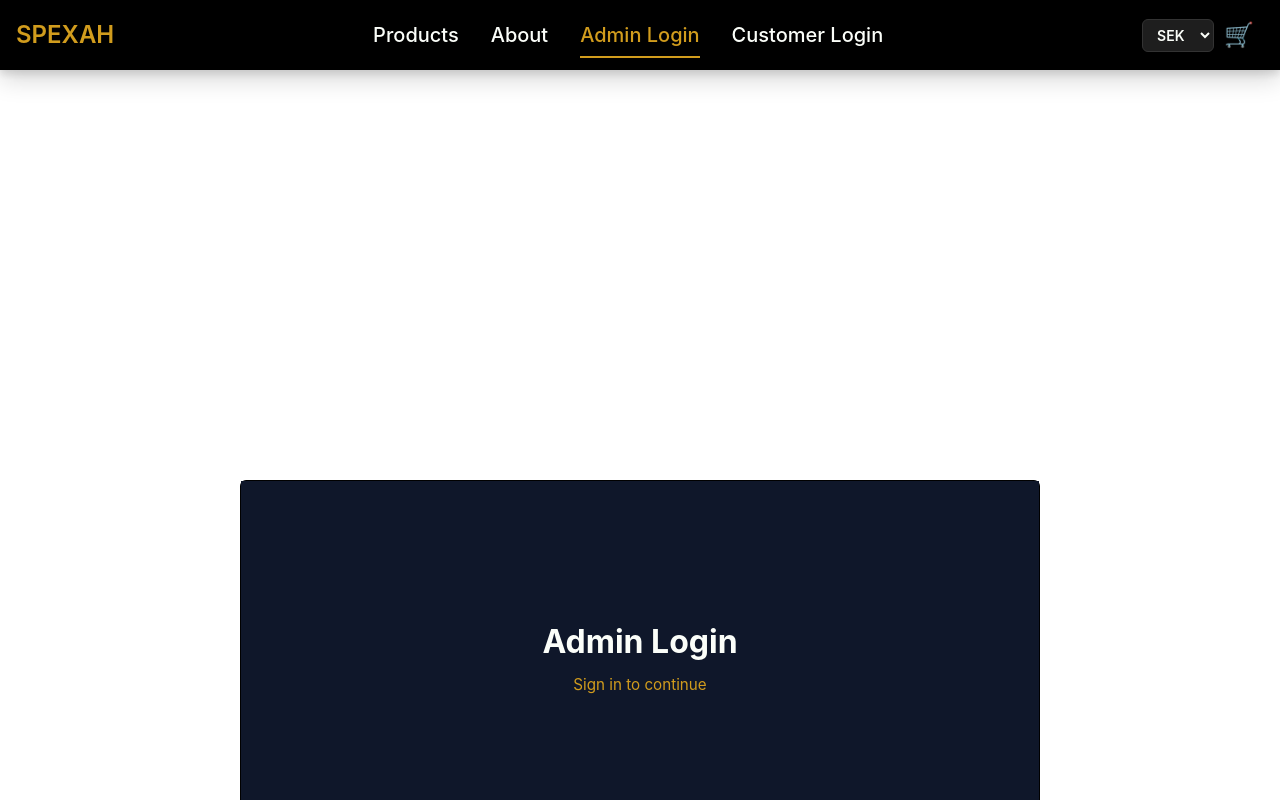
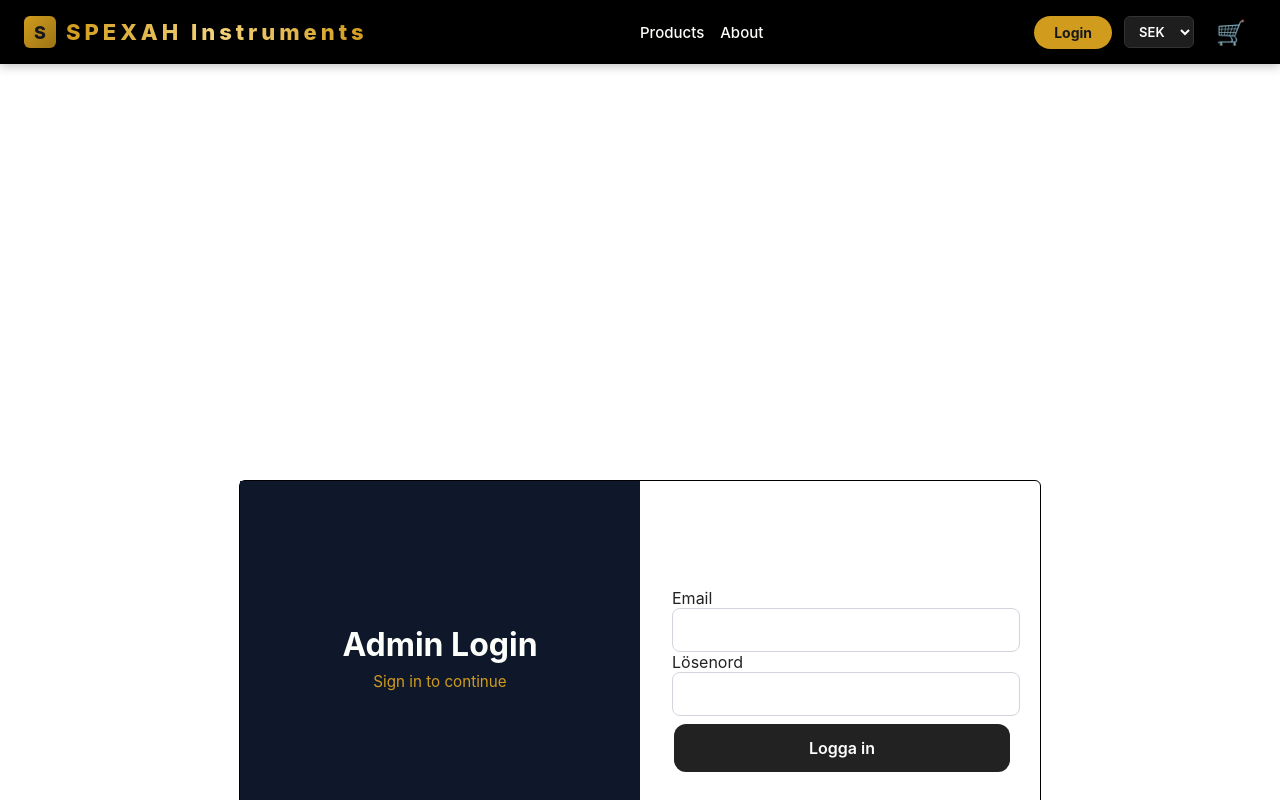
Before and after one commit to KareemKDX/Music-Ecommerce, a React (Vite) app in the folder frontend/: page /admin/login in a window 1280 px wide. Shown: the top 800 px of the page. Built offline with nearby package versions, Linux system fonts and the light colour scheme; no server answers.

Commit message:
Fixed navbar & redesigned. Removed admin login from nav. some styling updates

```diff
--- a/frontend/src/components/Navbar.tsx
+++ b/frontend/src/components/Navbar.tsx
@@ -29,8 +29,11 @@ const Navbar: React.FC = () => {
   return (
     <nav className="navbar">
       <div className="navbar-container">
-        <div className="navbar-logo">
-          <span>SPEXAH</span>
+        <div className="nav-left">
+          <NavLink to="/" className="navbar-logo">
+            <span className="logo-mark">S</span>
+            <span className="logo-text">SPEXAH Instruments</span>
+          </NavLink>
         </div>
 
         <button
@@ -44,9 +47,12 @@ const Navbar: React.FC = () => {
         </button>
 
         <div className={`navbar-links ${menuOpen ? "open" : ""}`}>
+          <div className="nav-link-center">
             <NavLink to="/">Products</NavLink>
             <NavLink to="/about">About</NavLink>
+          </div>
 
+          <div className="nav-right-container">
             {isLoggedIn && role === "admin" && (
               <NavLink to="/admin">Admin Dashboard</NavLink>
             )}
@@ -54,17 +60,20 @@ const Navbar: React.FC = () => {
               <NavLink to="/account">My account</NavLink>
             )}
 
-          {isLoggedIn && <button onClick={accountLogout}>Logout</button>}
+            {isLoggedIn && (
+              <button className="btn-logout" onClick={accountLogout}>
+                Logout
+              </button>
+            )}
 
             {!isLoggedIn && (
               <>
-              <NavLink to="/admin/login">Admin Login</NavLink>
-              <NavLink to="/login">Customer Login</NavLink>
+                <NavLink className="login-btn-nav" to="/login">
+                  Login
+                </NavLink>
               </>
             )}
-        </div>
 
-        <div className="nav-right-container">
             <CurrencySelector />
 
             <div className="cart-wrapper">
@@ -86,6 +95,7 @@ const Navbar: React.FC = () => {
             </div>
           </div>
         </div>
+      </div>
     </nav>
   );
 };
--- a/frontend/src/css/Navbar.css
+++ b/frontend/src/css/Navbar.css
@@ -3,27 +3,26 @@
   top: 0;
   left: 0;
   right: 0;
-  height: 70px;
-  background-color: rgba(255, 255, 255, 0.95);
+  height: 64px;
+  background-color: var(--primary-background);
   z-index: 1000;
   transition: all 0.3s ease;
 
   max-width: 2000px;
   margin: 0 auto;
-  box-shadow:
-    0 4px 8px rgba(0, 0, 0, 0.12),
-    0 10px 25px rgba(0, 0, 0, 0.15);
+  box-shadow: 0 2px 10px rgba(0, 0, 0, 0.25);
 }
 
 .nav-right-container {
   display: flex;
   align-items: center;
   justify-content: center;
+  gap: 12px;
 }
 
 .navbar-container {
   margin: 0 auto;
-  padding: 0 16px;
+  padding: 0 24px;
   height: 100%;
   display: flex;
   align-items: center;
@@ -34,33 +33,99 @@
 .navbar-logo {
   display: flex;
   align-items: center;
-  font-size: 24px;
-  font-weight: 600;
-  color: var(--color-text-gold);
+  gap: 10px;
   text-decoration: none;
-  transition: color 0.2s ease;
 }
 
+.logo-mark {
+  display: flex;
+  align-items: center;
+  justify-content: center;
+  width: 32px;
+  height: 32px;
+  border-radius: var(--radius-small);
+  background: linear-gradient(
+    135deg,
+    var(--color-primary),
+    var(--color-primary-darkened)
+  );
+  color: var(--color-text-dark);
+  font-size: 18px;
+  font-weight: 800;
+  transition:
+    transform 0.3s ease,
+    box-shadow 0.3s ease;
+}
+
+.logo-text {
+  font-size: 22px;
+  font-weight: 800;
+  letter-spacing: 0.18em;
+  background: linear-gradient(
+    90deg,
+    var(--color-primary),
+    #f3d27a,
+    var(--color-primary)
+  );
+  -webkit-background-clip: text;
+  background-clip: text;
+  -webkit-text-fill-color: transparent;
+  color: transparent;
+}
+
+.navbar-logo:hover .logo-mark {
+  transform: rotate(-8deg) scale(1.08);
+  box-shadow: 0 0 14px rgba(209, 156, 29, 0.6);
+}
 .navbar-logo:hover {
   color: var(--color-text-gold);
 }
 
 .navbar-links {
   display: flex;
-
-  gap: 32px;
+  align-items: center;
+  justify-content: space-between;
+  gap: 28px;
+  flex: 1;
 }
 
+.nav-link-center {
+  display: flex;
+  gap: 1rem;
+}
+
+.nav-left {
+  flex: 1;
+}
 .navbar-links a {
   position: relative;
   color: var(--color-text);
   text-decoration: none;
-  font-size: 20px;
+  font-size: 15px;
   font-weight: 500;
   padding: 8px 0;
   transition: color 0.2s ease;
 }
 
+.navbar-links a.login-btn-nav {
+  padding: 8px 20px;
+  border-radius: 999px;
+  background-color: var(--color-primary);
+  color: var(--color-text-dark);
+  font-size: 14px;
+  font-weight: 700;
+}
+
+.navbar-links a.login-btn-nav:hover {
+  background-color: #f3d27a;
+  color: var(--color-text-dark);
+  transform: translateY(-1px);
+  box-shadow: 0 0 12px rgba(209, 156, 29, 0.5);
+}
+
+.navbar-links a.login-btn-nav::after {
+  display: none;
+}
 .navbar-links a:hover {
   color: var(--color-text-gold);
 }
@@ -113,6 +178,7 @@
   background-color: var(--color-text);
   transition: all 0.3s ease;
 }
+
 .currency-selector {
   display: flex;
   align-items: center;
@@ -125,7 +191,7 @@
 .currency-selector select {
   width: auto;
   padding: 6px 10px;
-  font-size: 14px;
+  font-size: 13px;
   font-weight: 600;
   color: var(--color-text);
   background-color: var(--color-surface);
@@ -142,9 +208,10 @@
   border-color: var(--color-primary);
   box-shadow: 0 0 0 2px rgba(209, 156, 29, 0.25);
 }
+
 @media (max-width: 768px) {
   .navbar {
-    height: 60px;
+    height: 56px;
   }
 
   .navbar-container {
@@ -152,7 +219,7 @@
   }
 
   .navbar-logo {
-    font-size: 20px;
+    font-size: 18px;
   }
 
   .navbar-toggle {
@@ -163,18 +230,17 @@
 
   .navbar-links {
     position: absolute;
-    top: 60px;
+    top: 56px;
     left: 0;
     right: 0;
     display: flex;
     flex-direction: column;
+    align-items: stretch;
     gap: 0;
 
     background-color: var(--primary-background);
-
-    padding: 10px 20px 20px;
-
-    box-shadow: 0 8px 15px rgba(0, 0, 0, 0.1);
+    padding: 8px 20px 16px;
+    box-shadow: 0 8px 15px rgba(0, 0, 0, 0.2);
 
     opacity: 0;
     visibility: hidden;
@@ -196,10 +262,8 @@
   .navbar-links button {
     width: 100%;
     box-sizing: border-box;
-
-    padding: 14px 0;
-
-    font-size: 17px;
+    padding: 12px 0;
+    font-size: 15px;
     text-align: left;
   }
 
@@ -217,10 +281,22 @@
 
   .navbar-links button:hover {
     color: var(--color-text-gold);
+    box-shadow: none;
+    transform: none;
   }
 
   .toggle-bar {
-    width: 25px;
+    width: 24px;
     height: 2px;
   }
+  .logo-mark {
+    width: 28px;
+    height: 28px;
+    font-size: 16px;
+  }
+
+  .logo-text {
+    font-size: 18px;
+    letter-spacing: 0.14em;
+  }
 }
--- a/frontend/src/css/globals.css
+++ b/frontend/src/css/globals.css
@@ -1,4 +1,4 @@
-* {
+--var * {
   box-sizing: border-box;
 }
 
@@ -11,9 +11,9 @@ body {
     BlinkMacSystemFont,
     "Segoe UI",
     sans-serif;
-  background-color: var(--primary-background);
-  color: var(--color-text-dark);
-  line-height: 1.5;
+
+  background-color: #d19c1d;
+  color: #222;
 }
 
 :root {
@@ -47,41 +47,8 @@ body {
   flex-wrap: wrap;
 }
 
-/* =========================
-   BUTTONS
-========================= */
-
 button {
   font: inherit;
-  border: none;
-  border-radius: var(--radius-small);
-  padding: 10px 16px;
-  margin: 2px;
-  background: var(--color-text-dark);
-  color: white;
-  cursor: pointer;
-  font-weight: 600;
-  transition:
-    background 0.2s ease,
-    transform 0.15s ease,
-    box-shadow 0.2s ease;
-}
-
-button:hover {
-  background: #333;
-  transform: translateY(-1px);
-  box-shadow: 0 4px 10px rgba(0, 0, 0, 0.15);
-}
-
-button:active {
-  transform: translateY(0);
-  box-shadow: none;
-}
-
-button:disabled {
-  opacity: 0.5;
-  cursor: not-allowed;
-  transform: none;
 }
 
 .primary-button {
@@ -123,11 +90,6 @@ button:disabled {
   cursor: pointer;
 }
 
-.secondary-button:hover,
-.back-button:hover {
-  background-color: #4a4a4a;
-}
-
 .delete-button {
   padding: 12px;
   border: none;
@@ -141,6 +103,42 @@ button:disabled {
 
 .delete-button:hover {
   background-color: #b42318;
+}
+
+/* =========================
+   BUTTONS
+========================= */
+
+button {
+  border: none;
+  border-radius: 8px;
+  padding: 5px 10px;
+  margin: 2px;
+  background: #222;
+  color: white;
+  cursor: pointer;
+  font-weight: 200;
+  transition:
+    background 0.2s ease,
+    transform 0.15s ease,
+    box-shadow 0.2s ease;
+}
+
+button:hover {
+  background: #444;
+  transform: translateY(-1px);
+  box-shadow: 0 4px 10px rgba(0, 0, 0, 0.12);
+}
+
+button:active {
+  transform: translateY(0);
+  box-shadow: none;
+}
+
+button:disabled {
+  opacity: 0.5;
+  cursor: not-allowed;
+  transform: none;
 }
 
 /* =========================
@@ -199,16 +197,11 @@ select {
     box-shadow 0.2s ease;
 }
 
-input[type="checkbox"],
-input[type="radio"] {
-  width: auto;
-}
-
 input:focus,
 textarea:focus,
 select:focus {
-  border-color: var(--color-primary);
-  box-shadow: 0 0 0 3px rgba(209, 156, 29, 0.2);
+  border-color: #2563eb;
+  box-shadow: 0 0 0 3px rgba(37, 99, 235, 0.12);
 }
 
 textarea {
@@ -220,13 +213,9 @@ textarea {
 ========================= */
 
 a {
-  color: var(--color-primary-darkened);
+  color: #2563eb;
   text-decoration: none;
   transition: color 0.2s ease;
-}
-
-a:hover {
-  color: var(--color-primary);
 }
 
 /* =========================
@@ -235,18 +224,10 @@ a:hover {
 
 .card {
   background: white;
-  border: 1px solid #eee;
-  border-radius: var(--radius-medium);
+  border: 1px solid #e5e7eb;
+  border-radius: 12px;
   padding: 20px;
-  box-shadow: 0 2px 8px rgba(0, 0, 0, 0.06);
-  transition:
-    transform 0.2s ease,
-    box-shadow 0.2s ease;
-}
-
-.card:hover {
-  transform: translateY(-3px);
-  box-shadow: 0 8px 20px rgba(0, 0, 0, 0.12);
+  box-shadow: 0 2px 8px rgba(0, 0, 0, 0.05);
 }
 
 /* =========================
@@ -269,17 +250,37 @@ h2 {
 }
 
 /* =========================
+   FORM
+========================= */
+
+.form-group {
+  display: flex;
+  flex-direction: column;
+  gap: 6px;
+  margin-bottom: 16px;
+}
+
+.form-group label {
+  font-weight: 600;
+  font-size: 0.95rem;
+}
+
+/* =========================
    Reusable Form Layout
-========================= */
+   ========================= */
 
 .form-card {
   width: 100%;
   max-width: 600px;
   padding: 2rem;
+  box-sizing: border-box;
+
   background-color: #fff;
   border: 1px solid #e2e2e2;
   border-radius: var(--radius-small);
+
   box-shadow: 0 4px 15px rgba(0, 0, 0, 0.08);
+
   display: flex;
   flex-direction: column;
   gap: 1.4rem;
@@ -300,13 +301,25 @@ h2 {
 .form-group input,
 .form-group textarea,
 .form-group select {
+  width: 100%;
+  box-sizing: border-box;
+
   padding: 0.8rem 0.9rem;
+
   border: 1px solid #d5d5d5;
   border-radius: 8px;
+
   background-color: #fff;
   color: var(--color-text-dark);
+
   font-family: inherit;
   font-size: 1rem;
+
+  outline: none;
+
+  transition:
+    border-color 0.2s ease,
+    box-shadow 0.2s ease;
 }
 
 .form-group textarea {
@@ -317,13 +330,13 @@ h2 {
 .form-group input:focus,
 .form-group textarea:focus,
 .form-group select:focus {
-  border-color: var(--color-primary);
-  box-shadow: 0 0 0 3px rgba(209, 156, 29, 0.2);
+  border-color: #888;
+  box-shadow: 0 0 0 3px rgba(0, 0, 0, 0.06);
 }
 
 /* =========================
    Form Buttons
-========================= */
+   ========================= */
 
 .form-actions {
   display: flex;
@@ -333,13 +346,18 @@ h2 {
 
 .form-actions button {
   flex: 1;
+
   padding: 0.85rem 1.2rem;
+
   border: none;
   border-radius: 8px;
+
   font-family: inherit;
   font-size: 1rem;
   font-weight: 600;
+
   cursor: pointer;
+
   transition:
     transform 0.15s ease,
     box-shadow 0.15s ease,
--- a/frontend/src/pages/CustomerLogin.tsx
+++ b/frontend/src/pages/CustomerLogin.tsx
@@ -1,6 +1,7 @@
 import { useState } from "react";
 import api from "../axios/api";
 import "../css/AdminLogin.css";
+import { NavLink } from "react-router-dom";
 
 function CustomerLogin() {
   const [email, setEmail] = useState("");
@@ -65,6 +66,9 @@ function CustomerLogin() {
                 Logga in
               </button>
             </form>
+            <NavLink className="admin-login-btn" to="/admin/login">
+              Are you an admin? Press here to login.
+            </NavLink>
           </div>
 
           {error && <p>{error}</p>}
```
Lines whose indentation alone changed are shown as unchanged.
